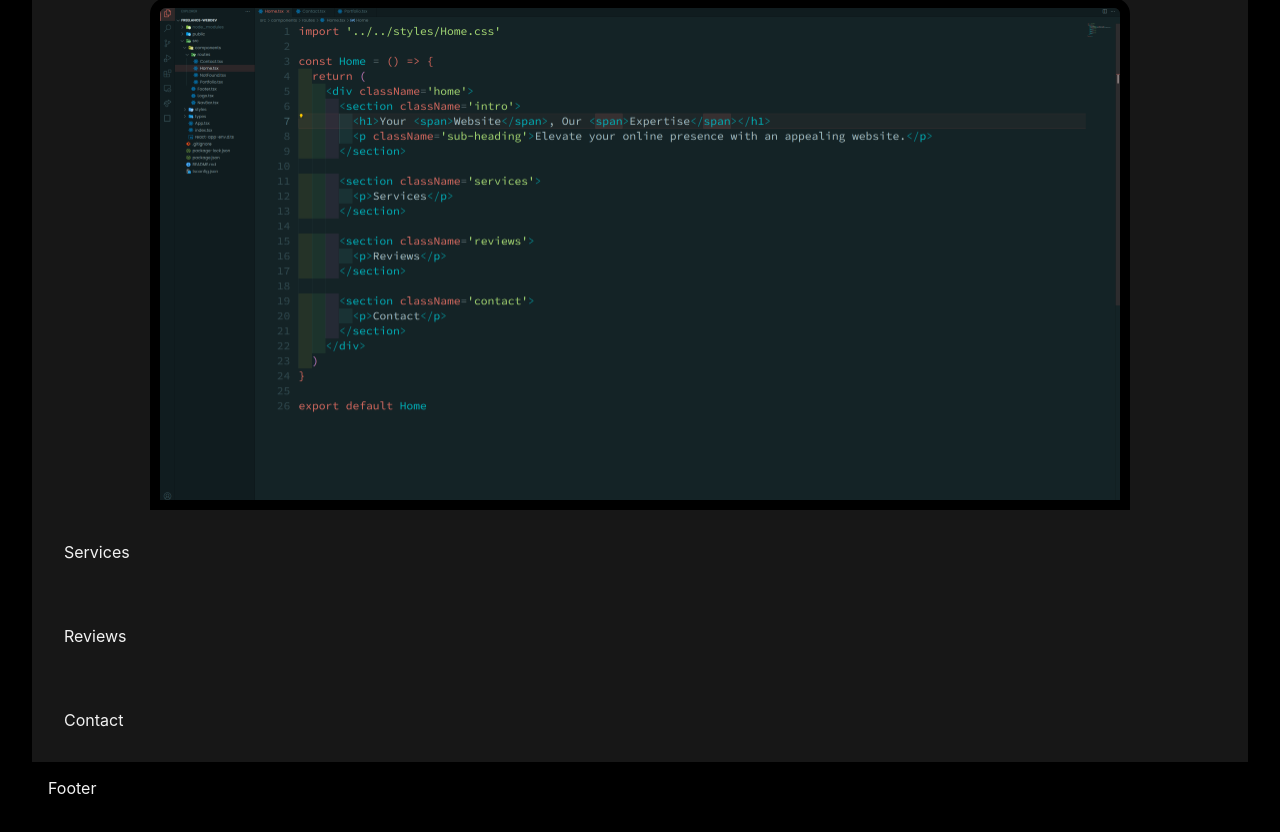
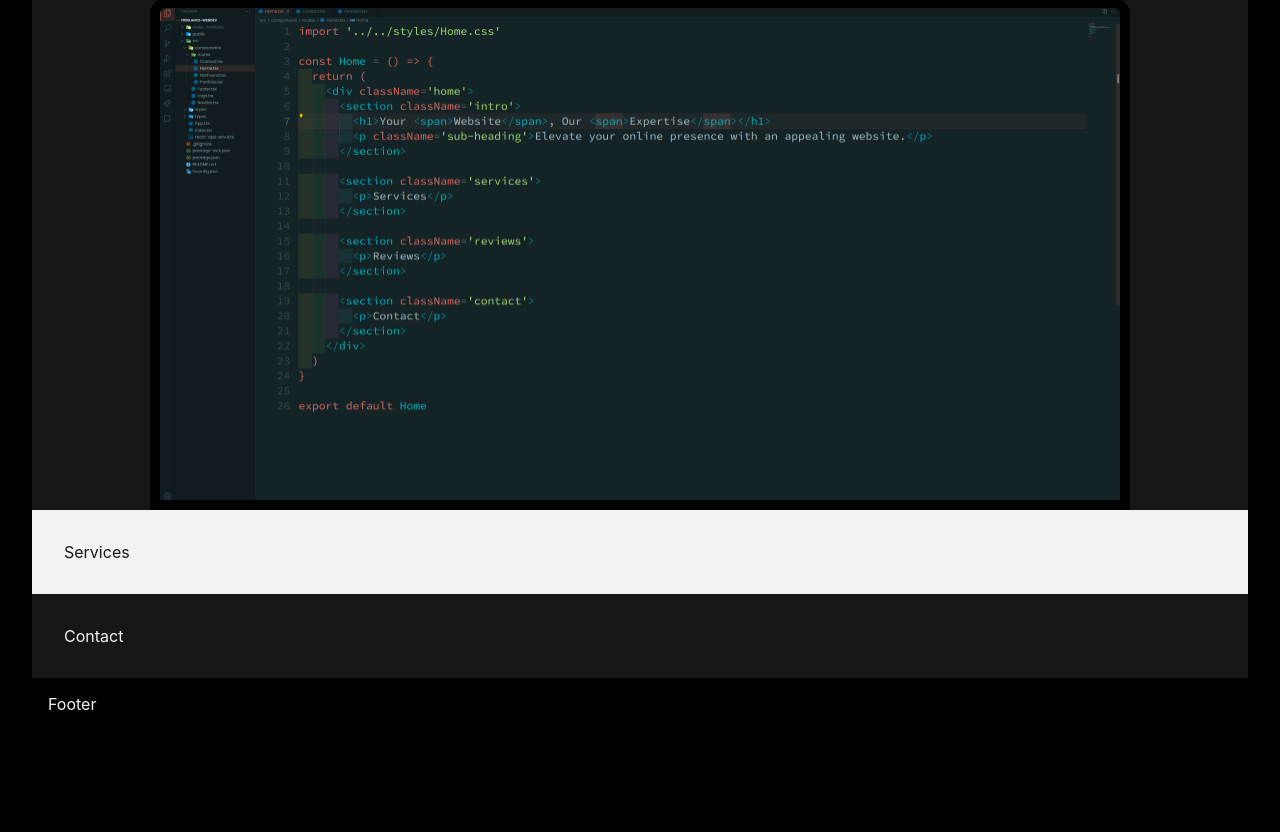
Before and after one commit to venoblin/freelance-webdev, a React (Create React App) app: page / in a window 1280 px wide. Shown: the part 374-1206 px from the top of the page. After the commit the page ends 1136 px from the top, so only its background shows below. Built offline with nearby package versions, Linux system fonts and the light colour scheme.

Commit message:
modified styles

```diff
--- a/src/components/routes/Home.tsx
+++ b/src/components/routes/Home.tsx
@@ -10,12 +10,8 @@ const Home = () => {
         <img src={introImage} alt='Code editor' />
       </section>
 
-      <section className='services'>
+      <section className='services white'>
         <p>Services</p>
-      </section>
-
-      <section className='reviews'>
-        <p>Reviews</p>
       </section>
 
       <section className='contact'>
--- a/src/styles/index.css
+++ b/src/styles/index.css
@@ -10,4 +10,9 @@ body {
   font-family: -apple-system, BlinkMacSystemFont, "Segoe UI", "Roboto", "Oxygen", "Ubuntu", "Cantarell", "Fira Sans", "Droid Sans", "Helvetica Neue", sans-serif;
   -webkit-font-smoothing: antialiased;
   -moz-osx-font-smoothing: grayscale;
+}
+
+.white {
+  background: #F2F2F2;
+  color: #171717;
 }/*# sourceMappingURL=index.css.map */
--- a/src/styles/index.scss
+++ b/src/styles/index.scss
@@ -15,3 +15,8 @@ body {
   -webkit-font-smoothing: antialiased;
   -moz-osx-font-smoothing: grayscale;
 }
+
+.white {
+  background: $whiteColor;
+  color: $darkColor;
+}
```
Also changed, not shown: 1 other file (tests, documents, lock files or other folders).
